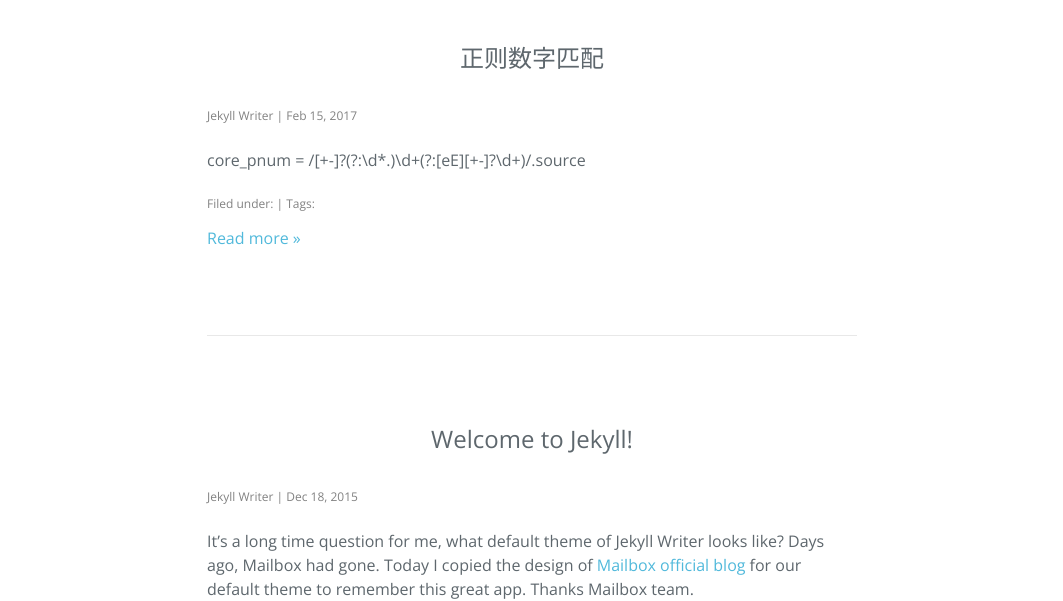
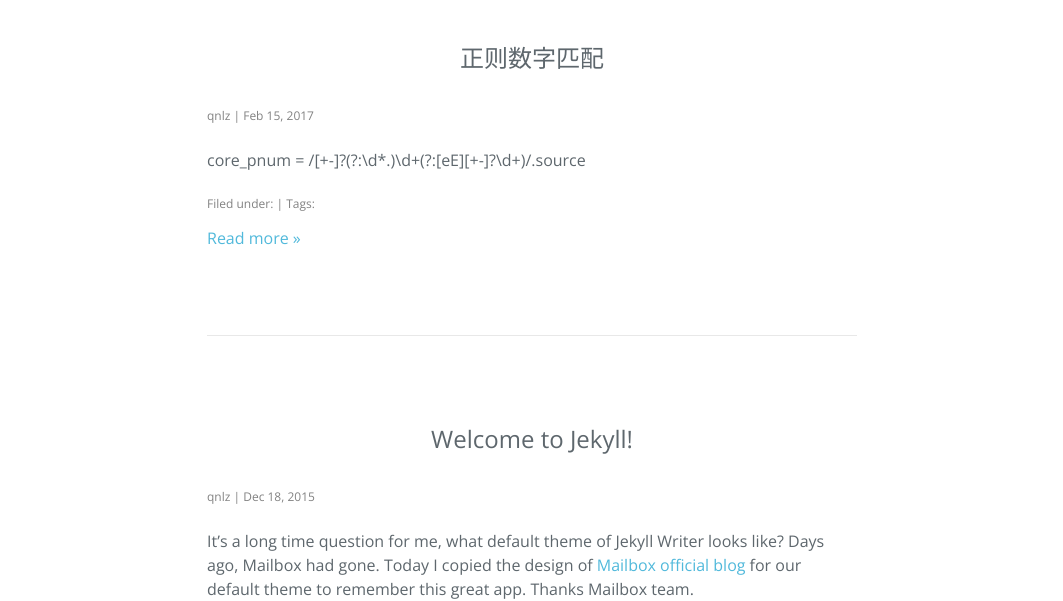
Before and after one commit to qnlz/blog, a Jekyll site: the page built from index.html, in a window 1280 px wide and 1207 px high. Shown: the part 175-776 px from the top of the window, without its empty margins (108-1171 px from the left). Built offline with Jekyll 4.4.1, drawn with Linux system fonts in a browser that asks for light colours; nearby versions of some CDN libraries; the list of posts is cut into pages by our own code.

Commit message:
Set theme

```diff
--- a/_config.yml
+++ b/_config.yml
@@ -1,6 +1,6 @@
 # Created by Jekyll Writer
 title: Your awesome title
-author: Jekyll Writer
+author: qnlz
 description: >
   This theme is disigned based on Mailbox Blog, and licensed under MIT. This
   theme is also default theme for new site created by Jekyll Writer.
```
